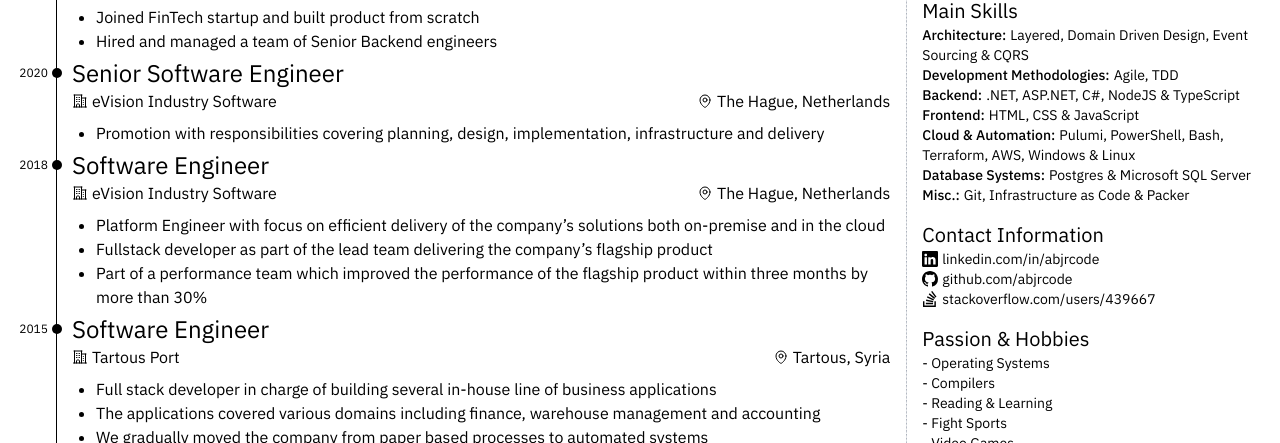
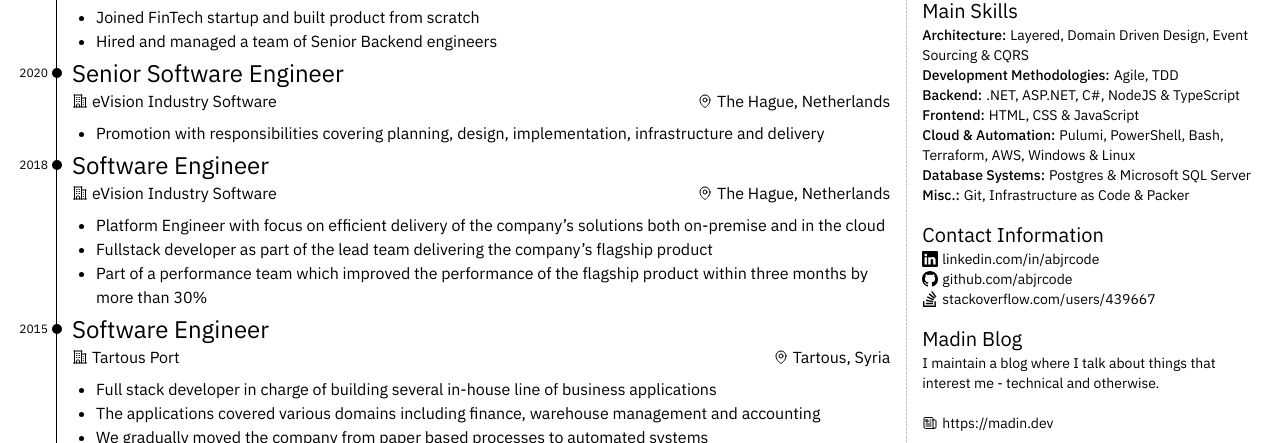
Before and after one commit to abjrcode/abjrcode, a website built with Vite: page index.html in a window 1280 px wide. Shown: the part 244-687 px from the top of the page. Built offline with nearby package versions, Linux system fonts and the light colour scheme.

Commit message:
Add aside about my blog

```diff
--- a/index.html
+++ b/index.html
@@ -446,6 +446,35 @@
           </li>
         </ul>
       </section>
+      <section id="blog">
+        <h3 class="text-xl">Madin Blog</h3>
+        <p>I maintain a blog where I talk about things that interest me - technical and otherwise.</p>
+        &nbsp;
+        <ul>
+          <li class="flex items-center gap-1">
+            <svg
+              xmlns="http://www.w3.org/2000/svg"
+              fill="none"
+              viewBox="0 0 24 24"
+              stroke-width="1.5"
+              stroke="currentColor"
+              class="inline-block w-4 h-4"
+            >
+              <path
+                stroke-linecap="round"
+                stroke-linejoin="round"
+                d="M12 7.5h1.5m-1.5 3h1.5m-7.5 3h7.5m-7.5 3h7.5m3-9h3.375c.621 0 1.125.504 1.125 1.125V18a2.25 2.25 0 0 1-2.25 2.25M16.5 7.5V18a2.25 2.25 0 0 0 2.25 2.25M16.5 7.5V4.875c0-.621-.504-1.125-1.125-1.125H4.125C3.504 3.75 3 4.254 3 4.875V18a2.25 2.25 0 0 0 2.25 2.25h13.5M6 7.5h3v3H6v-3Z"
+              />
+            </svg>
+
+            <a
+              target="_blank"
+              href="https://madin.dev"
+              >https://madin.dev</a
+            >
+          </li>
+        </ul>
+      </section>
       <section id="hobbies">
         <h3 class="text-xl">Passion &amp; Hobbies</h3>
         <ul class="">
```
Also changed, not shown: package.json (+7 -7 lines), stylesheets/main.bundle.css, 1 other file.
